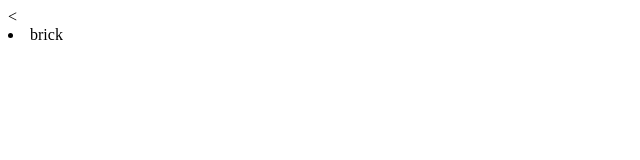
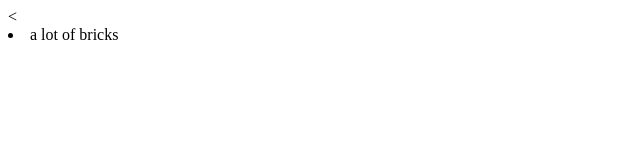
Before and after one commit to PanzaSancho/newGitTest, a plain HTML site: page index.html in a window 1280 px wide. Shown: the full height of the page, 0-640 px from the left. Drawn offline with Linux system fonts and the light colour scheme.

Commit message:
another change

```diff
--- a/index.html
+++ b/index.html
@@ -5,6 +5,6 @@
 
 </head>
 <body>
-<li>brick</li>
+<li>a lot of bricks</li>
 </body>
 </html>
```
